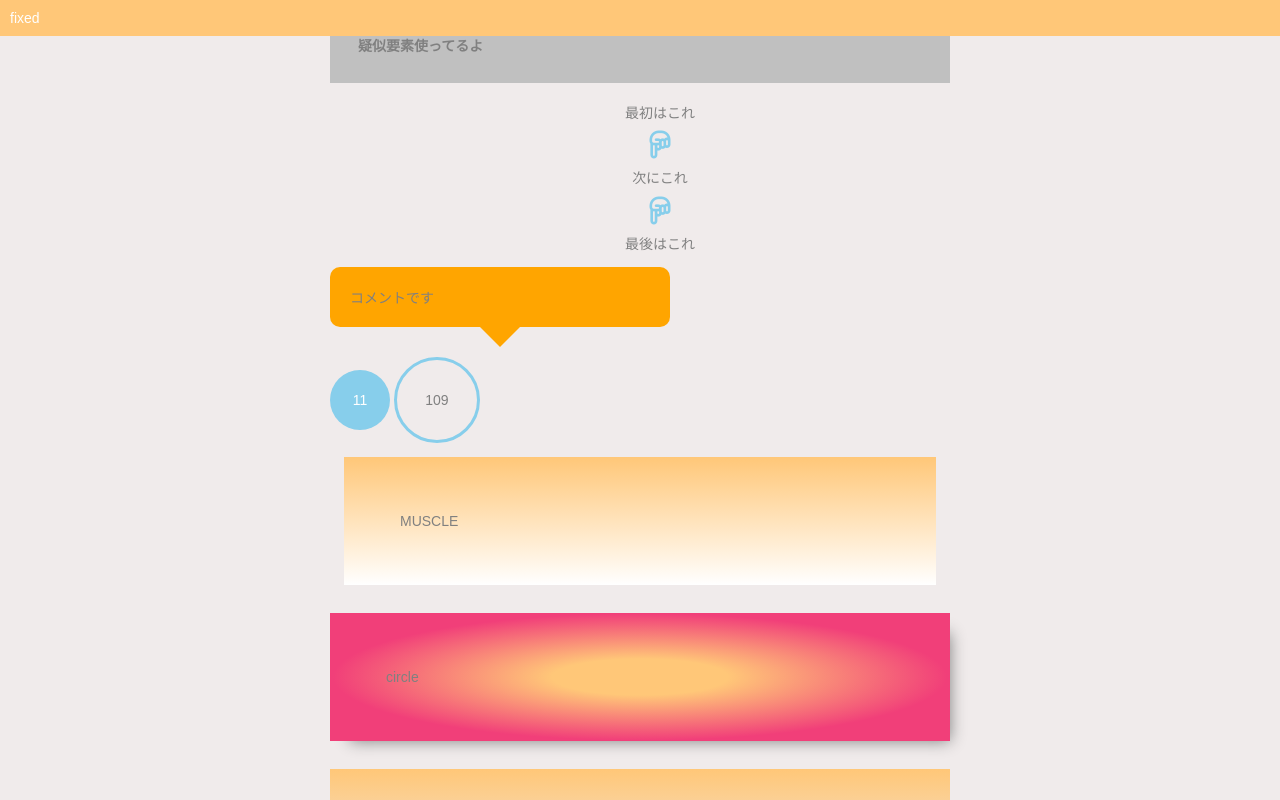
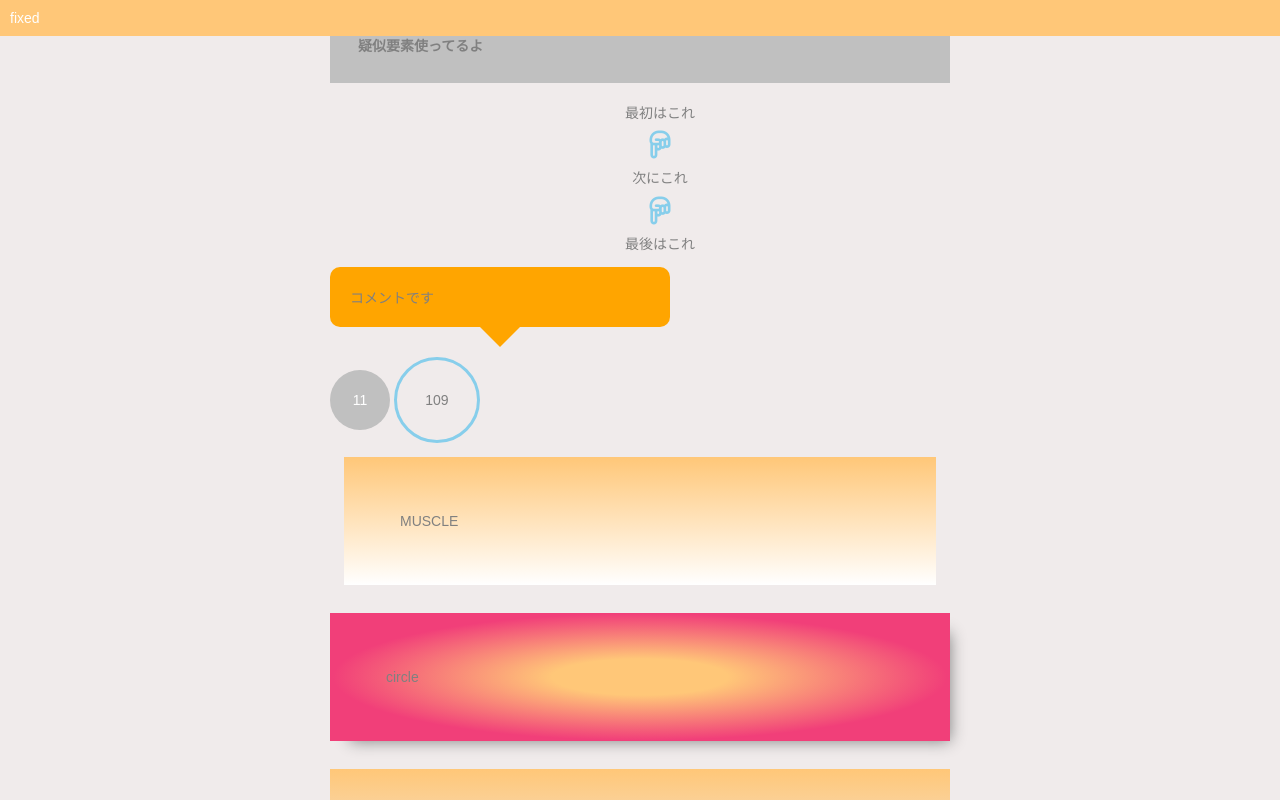
Before and after one commit to motty93/css-training, a website: page saruwaka/index.html in a window 1280 px wide. In both pictures the pointer is over the element "11". Shown: the part 4285-5085 px from the top of the page. Drawn offline with Linux system fonts and the light colour scheme.

Commit message:
add: transition hover

```diff
--- a/saruwaka/index.html
+++ b/saruwaka/index.html
@@ -414,6 +414,11 @@
         border-radius: 50%;
         background: skyblue;
         color: #FFF;
+        transition: .3s;
+      }
+
+      .circle:hover {
+        background: silver;
       }
 
       .circle-border {
```
